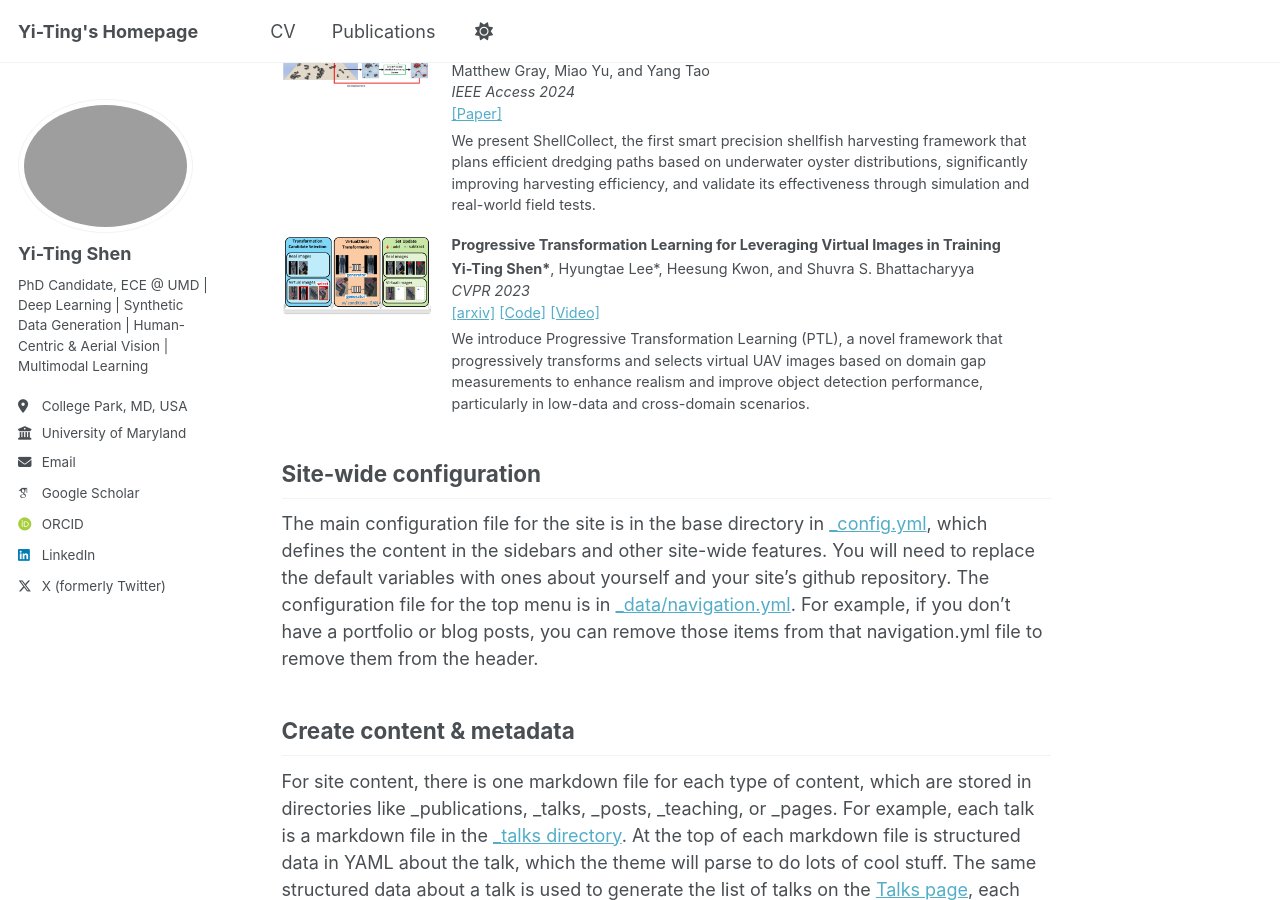
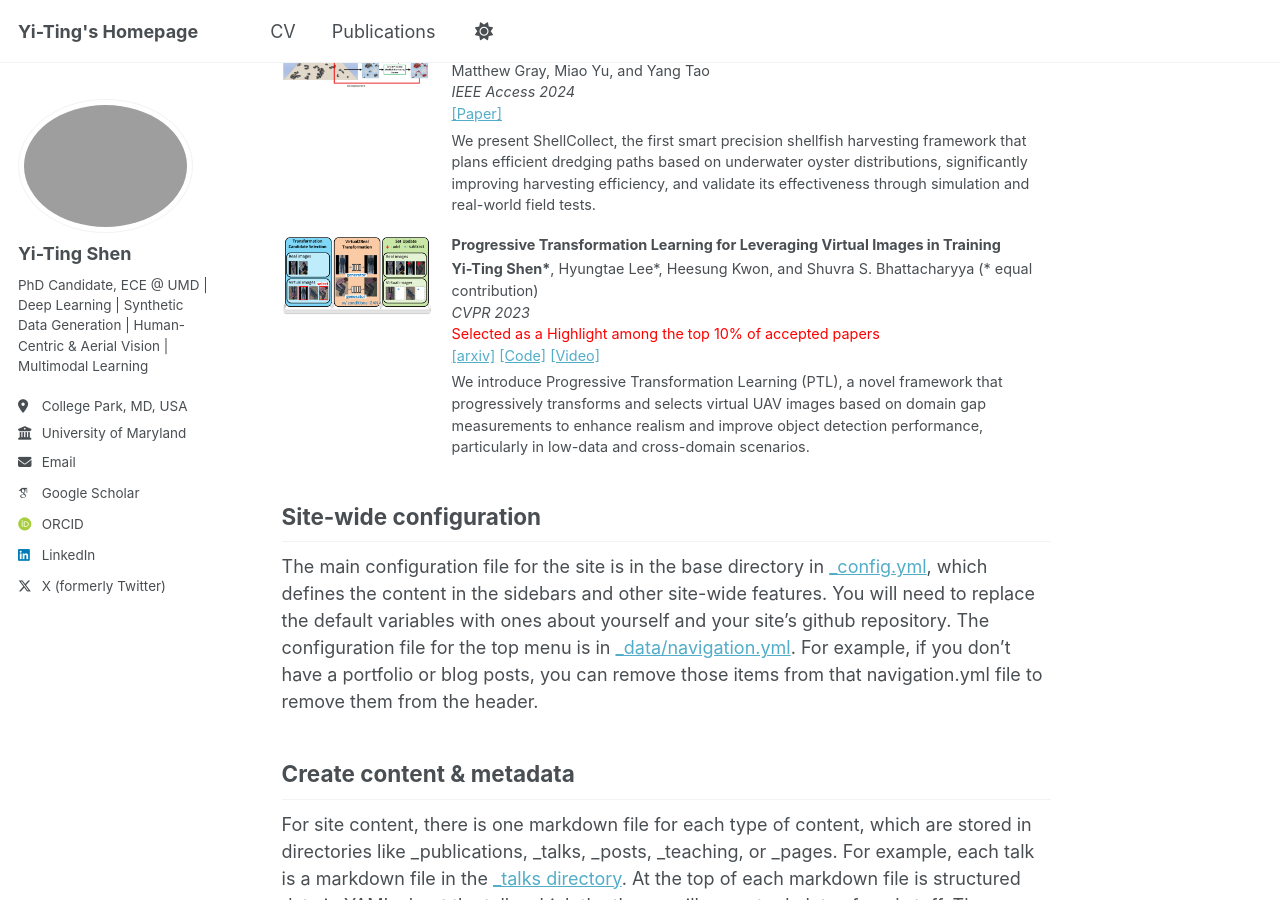
Before and after one commit to DennisShen/dennisshen.github.io, a Jekyll site: the page built from _pages/about.md, in a window 1280 px wide and 900 px high, scrolled down 2242 px. Built offline with Jekyll 4.4.1, drawn with Linux system fonts in a browser that asks for light colours; some web fonts are replaced.

Commit message:
update about.md

```diff
--- a/_pages/about.md
+++ b/_pages/about.md
@@ -172,9 +172,11 @@ Publications
       Progressive Transformation Learning for Leveraging Virtual Images in Training
     </h3>
     <p style="margin: 5px 0; font-size: 0.8em;">
-      <strong>Yi-Ting Shen*</strong>, Hyungtae Lee*, Heesung Kwon, and Shuvra S. Bhattacharyya
+      <strong>Yi-Ting Shen*</strong>, Hyungtae Lee*, Heesung Kwon, and Shuvra S. Bhattacharyya (* equal contribution)
       <br>
       <em>CVPR 2023</em>
+      <br>
+      <span style="color: red;">Selected as a Highlight among the top 10% of accepted papers</span>
       <br>
       <a href="https://arxiv.org/abs/2211.01778">[arxiv]</a> <a href="https://gitlab.umiacs.umd.edu/dspcad/ptl-release">[Code]</a> <a href="https://www.youtube.com/watch?v=-P1pyGn-1zw&ab_channel=Yi-TingShen">[Video]</a>
     </p>
```
